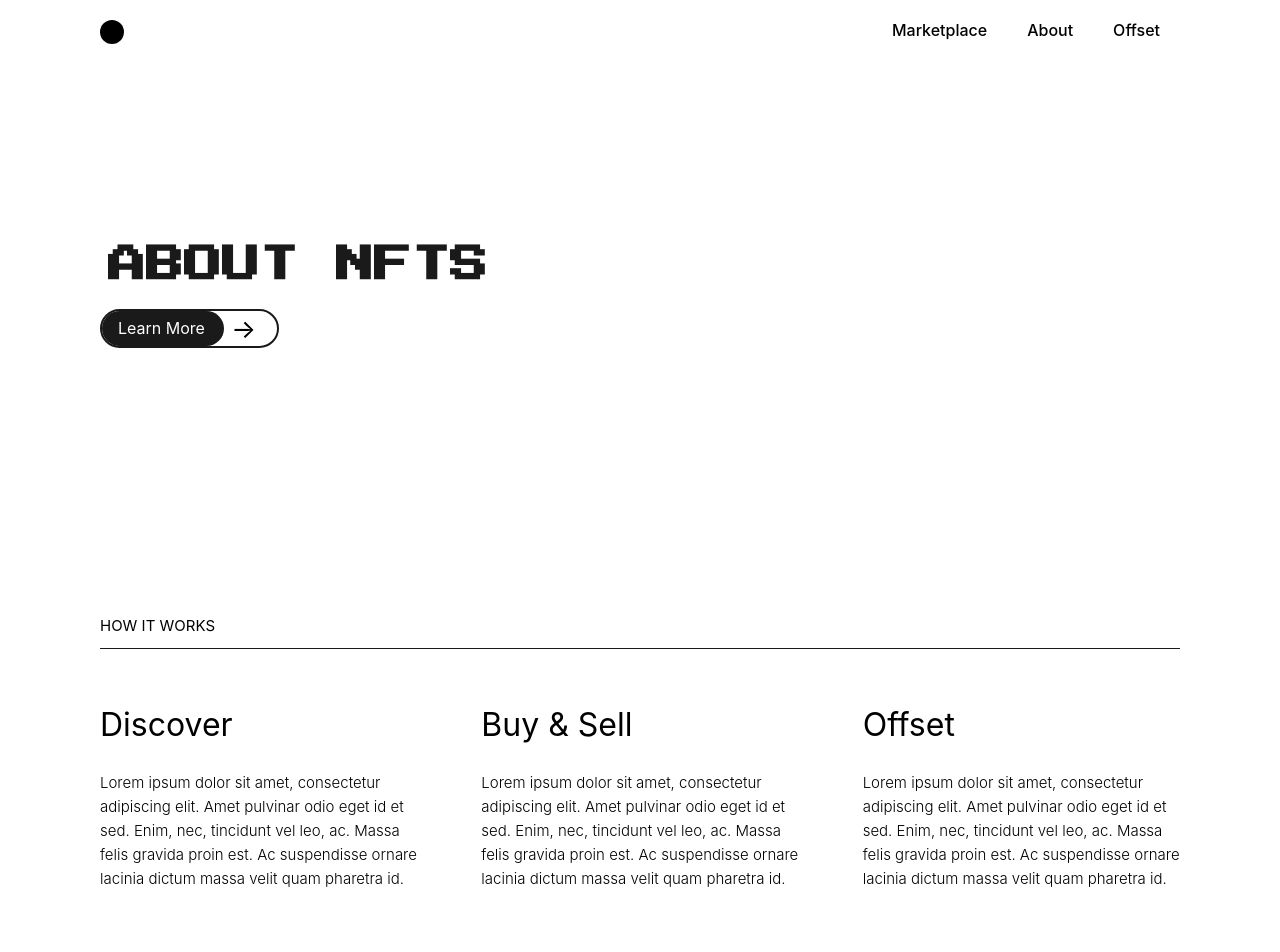
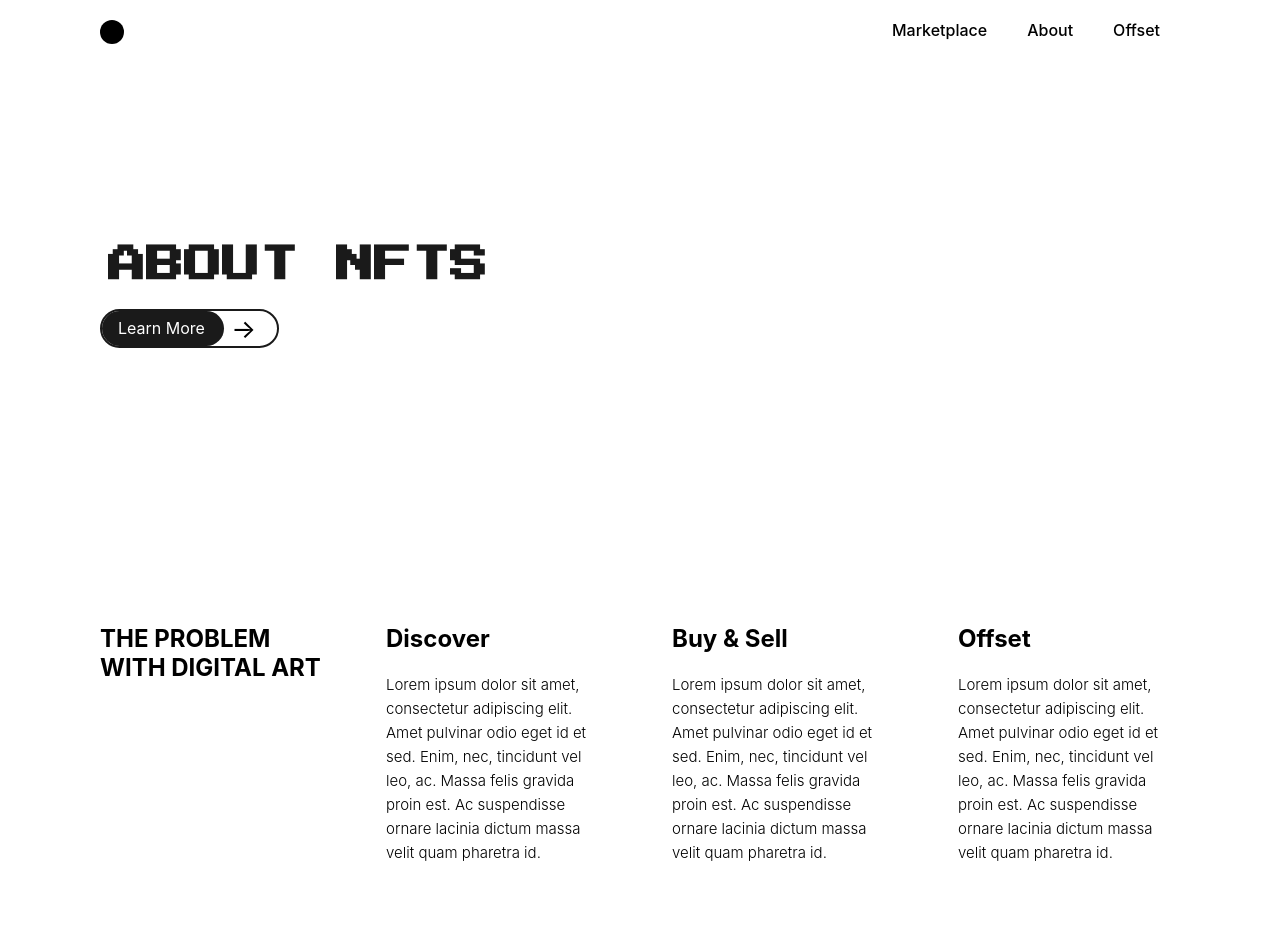
Before and after one commit to mahnoorshahid/crypto-art-website, a React (Create React App) app: page /about in a window 1280 px wide. Shown: the top 952 px of the page. Built offline with nearby package versions, Linux system fonts and the light colour scheme; no server answers; the HTML template or start-up script is replaced by a standard one.

Commit message:
test card

```diff
--- a/src/About.js
+++ b/src/About.js
@@ -1,26 +1,17 @@
 import './App.css';
 import Card from './components/card'
 import CardRow from './components/cardRow'
-import './index.css'
+import styles from './index.css'
 
 function About() {
   return (
-    <div className="App">
+    <div className={styles.App}>
       <header className="App-header sectionPadding maxWidth">
       <h1 className="header">
         <span>
         About NFTs {' '}
         </span>
-        {/* <span>
-        with a  Sustainable {' '}
-        </span>
-        <span>
-        Future {' '}
-        </span> */}
       </h1>
-        {/* <p>
-          Edit <code>src/App.js</code> and save to reload.
-        </p> */}
         <a
           className="button"
           href="https://reactjs.org"
@@ -37,13 +28,13 @@ function About() {
       </header>
 
 
-      <section className="sectionPadding">
-      <div className="maxWidth">
 
-      <div className="sectionRow">
-      <h1>how it works</h1>
-      </div>
-        <div className="gridThree">
+      <section className="sectionPadding whiteBg">
+        <div className="maxWidth">
+        <div className="gridFour">
+        <div className="block">
+            <h2 className="gridSubtitle">The problem with digital art</h2>
+          </div>
           <div className="block">
             <h2>Discover</h2>
             <p>Lorem ipsum dolor sit amet, consectetur adipiscing elit. Amet pulvinar odio eget id et sed. Enim, nec, tincidunt vel leo, ac. Massa felis gravida proin est. Ac suspendisse ornare lacinia dictum massa velit quam pharetra id.</p>
@@ -59,13 +50,8 @@ function About() {
         </div>
         </div>
       </section>
-
-
       <section className="sectionPadding purpleBg">
         <div className="maxWidth">
-      {/* <div className="sectionRow">
-      <h1>how it works</h1>
-      </div> */}
         <div className="gridFour">
         <div className="block">
             <h2 className="gridSubtitle">The problem with digital art</h2>
--- a/src/App.css
+++ b/src/App.css
@@ -320,3 +320,8 @@ text-align: left;}
   background-color: #4056F4;
   color: white;
 }
+
+.whiteBg{
+  background-color: white;
+  color: black;
+}
--- a/src/App.js
+++ b/src/App.js
@@ -27,13 +27,13 @@ function App() {
        <NavBar/>
        <Switch>
         <Route exact path="/">
-        <Home/>
+            <Home/>
         </Route>
         <Route path="/about">
-        <About/>
+             <About/>
         </Route>
         <Route path="/offsets">
-        <Offsets/>
+             <Offsets/>
         </Route>
         <Route path="/:id" children={<NFT/>}></Route>
         </Switch>
--- a/src/Home.js
+++ b/src/Home.js
@@ -46,6 +46,7 @@ function Home() {
       </div>
         <div className="gridThree">
           <div className="block">
+            {/* <img src={} className=""/> */}
             <h2>Discover</h2>
             <p>Lorem ipsum dolor sit amet, consectetur adipiscing elit. Amet pulvinar odio eget id et sed. Enim, nec, tincidunt vel leo, ac. Massa felis gravida proin est. Ac suspendisse ornare lacinia dictum massa velit quam pharetra id.</p>
           </div>
@@ -62,57 +63,10 @@ function Home() {
       </section>
 
 
-      <section className="sectionPadding purpleBg">
-        <div className="maxWidth">
-      {/* <div className="sectionRow">
-      <h1>how it works</h1>
-      </div> */}
-        <div className="gridFour">
-        <div className="block">
-            <h2 className="gridSubtitle">The problem with digital art</h2>
-          </div>
-          <div className="block">
-            <h2>Discover</h2>
-            <p>Lorem ipsum dolor sit amet, consectetur adipiscing elit. Amet pulvinar odio eget id et sed. Enim, nec, tincidunt vel leo, ac. Massa felis gravida proin est. Ac suspendisse ornare lacinia dictum massa velit quam pharetra id.</p>
-          </div>
-          <div className="block">
-            <h2>Buy & Sell</h2>
-            <p>Lorem ipsum dolor sit amet, consectetur adipiscing elit. Amet pulvinar odio eget id et sed. Enim, nec, tincidunt vel leo, ac. Massa felis gravida proin est. Ac suspendisse ornare lacinia dictum massa velit quam pharetra id.</p>
-          </div>
-          <div className="block">
-            <h2>Offset</h2>
-            <p>Lorem ipsum dolor sit amet, consectetur adipiscing elit. Amet pulvinar odio eget id et sed. Enim, nec, tincidunt vel leo, ac. Massa felis gravida proin est. Ac suspendisse ornare lacinia dictum massa velit quam pharetra id.</p>
-          </div>
-        </div>
-        </div>
-      </section>
-
-      <section className="sectionPadding greenBg">
-        <div className="maxWidth">
-      {/* <div className="sectionRow">
-      <h1>how it works</h1>
-      </div> */}
-        <div className="gridFour">
-        <div className="block">
-            <h2 className="gridSubtitle">The problem with digital art</h2>
-          </div>
-          <div className="block">
-            <h2>Discover</h2>
-            <p>Lorem ipsum dolor sit amet, consectetur adipiscing elit. Amet pulvinar odio eget id et sed. Enim, nec, tincidunt vel leo, ac. Massa felis gravida proin est. Ac suspendisse ornare lacinia dictum massa velit quam pharetra id.</p>
-          </div>
-          <div className="block">
-            <h2>Buy & Sell</h2>
-            <p>Lorem ipsum dolor sit amet, consectetur adipiscing elit. Amet pulvinar odio eget id et sed. Enim, nec, tincidunt vel leo, ac. Massa felis gravida proin est. Ac suspendisse ornare lacinia dictum massa velit quam pharetra id.</p>
-          </div>
-          <div className="block">
-            <h2>Offset</h2>
-            <p>Lorem ipsum dolor sit amet, consectetur adipiscing elit. Amet pulvinar odio eget id et sed. Enim, nec, tincidunt vel leo, ac. Massa felis gravida proin est. Ac suspendisse ornare lacinia dictum massa velit quam pharetra id.</p>
-          </div>
-        </div>
-        </div>
-      </section>
       <section className="maxWidth sectionPadding">
-
+      <div className="sectionRow">
+      <h1>how it hwllp</h1>
+      </div>
         {/* <Card/> */}
         <CardRow/>
       </section>
--- a/src/styles/card.css
+++ b/src/styles/card.css
@@ -140,7 +140,7 @@
 }
   .flexContainer{
     display: flex;
-    flex-direction: row;
+    flex-direction: column;
   justify-content: space-between;
   width: 100%;
   }
```
Also changed, not shown: src/components/cardRow.js (+0 -7 lines).
